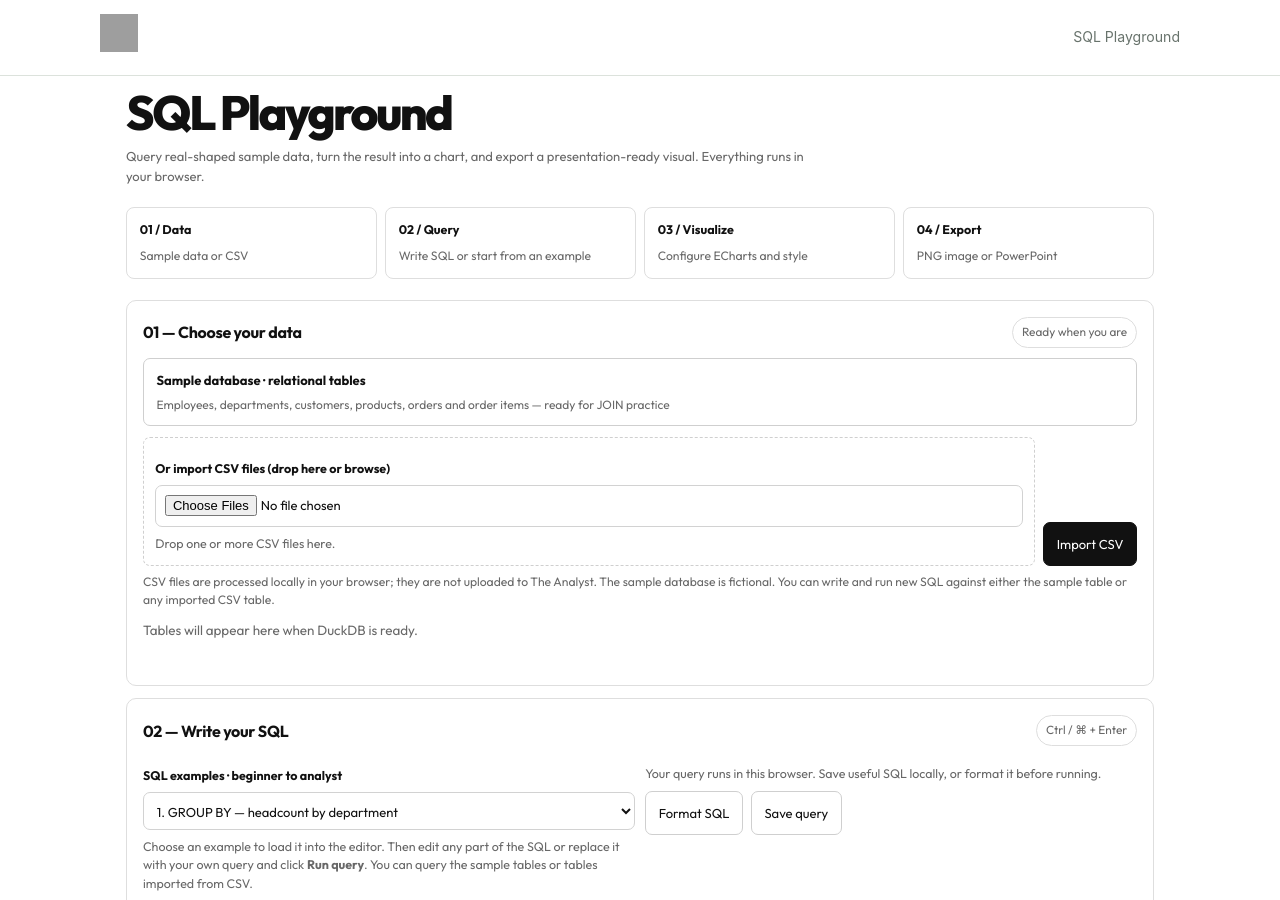
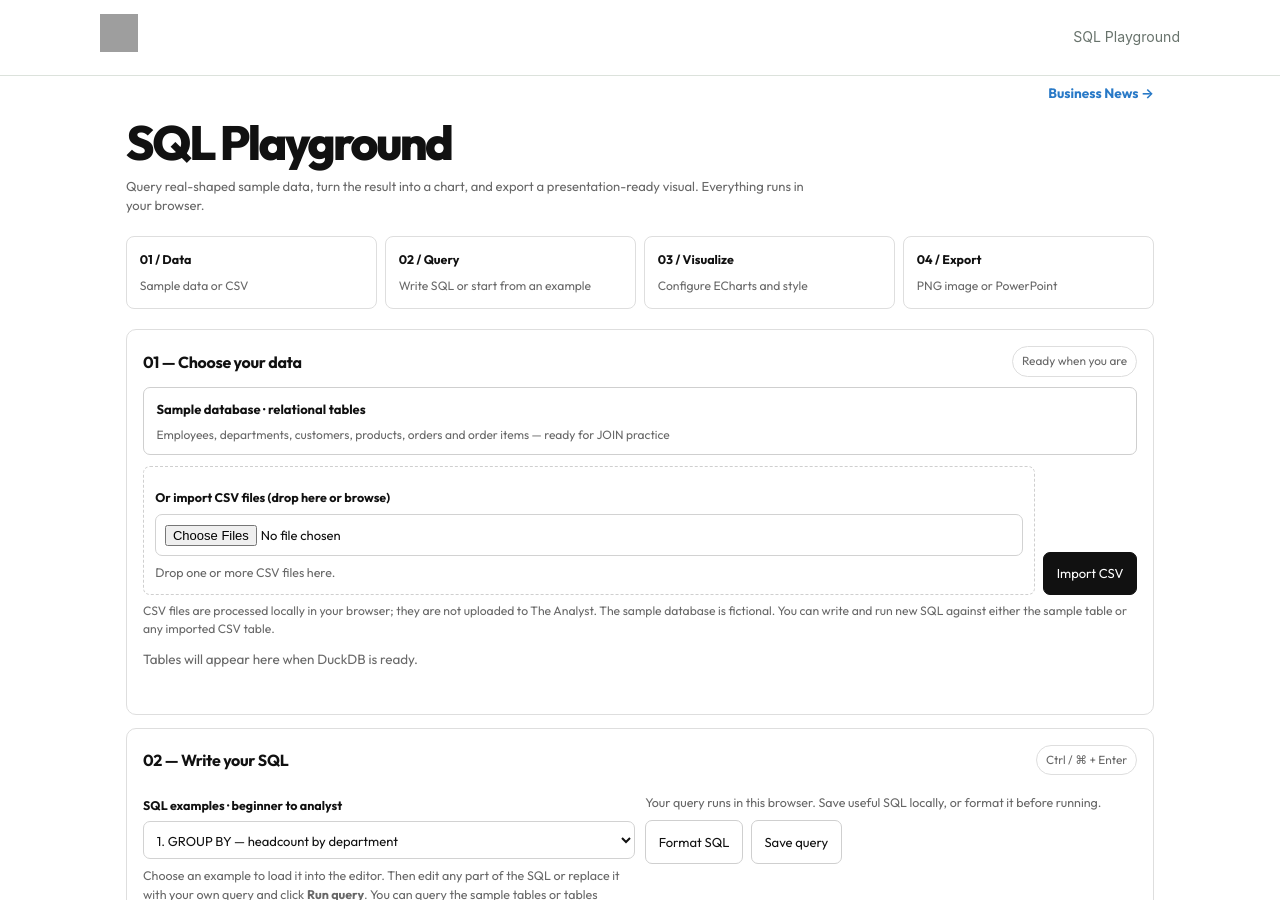
Before and after one commit to theanalystin/theanalyst.github.io, a Jekyll site: the page built from sql-playground.html, in a window 1280 px wide and 900 px high. Built offline with Jekyll 4.4.1, drawn with Linux system fonts in a browser that asks for light colours; grey boxes are pictures that could not be loaded.

Commit message:
Add separate Business News link to SQL Playground home

```diff
--- a/sql-playground.html
+++ b/sql-playground.html
@@ -93,6 +93,7 @@ permalink: /sql-playground/
 </style>
 
 <div id="sqlp">
+  <p style="margin:0 0 .8rem;text-align:right;font-size:.85rem"><a href="/news/" style="color:#2879c7;text-decoration:none;font-weight:650">Business News →</a></p>
   <h1>SQL Playground</h1>
   <p class="intro">Query real-shaped sample data, turn the result into a chart, and export a presentation-ready visual. Everything runs in your browser.</p>
 
```
